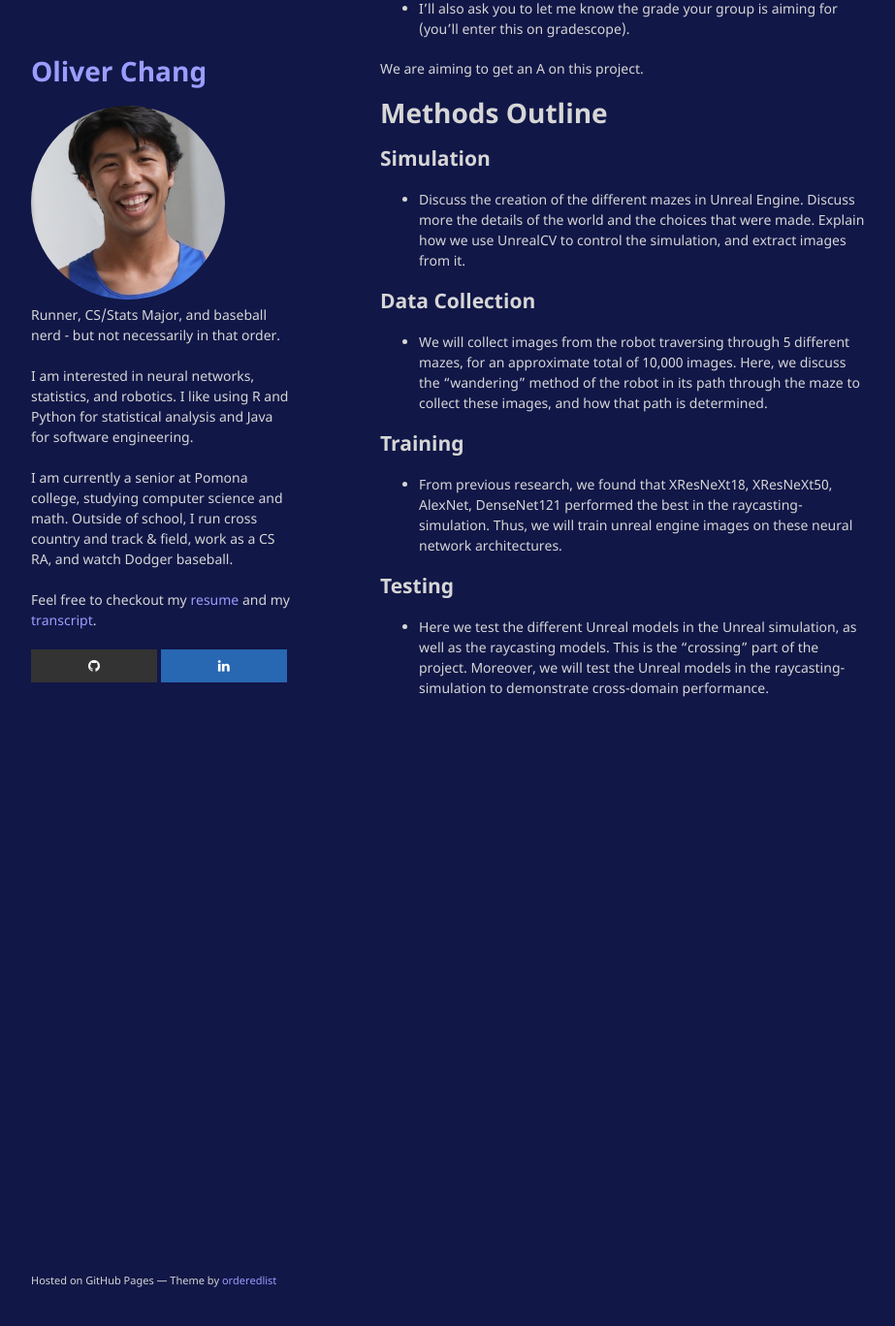
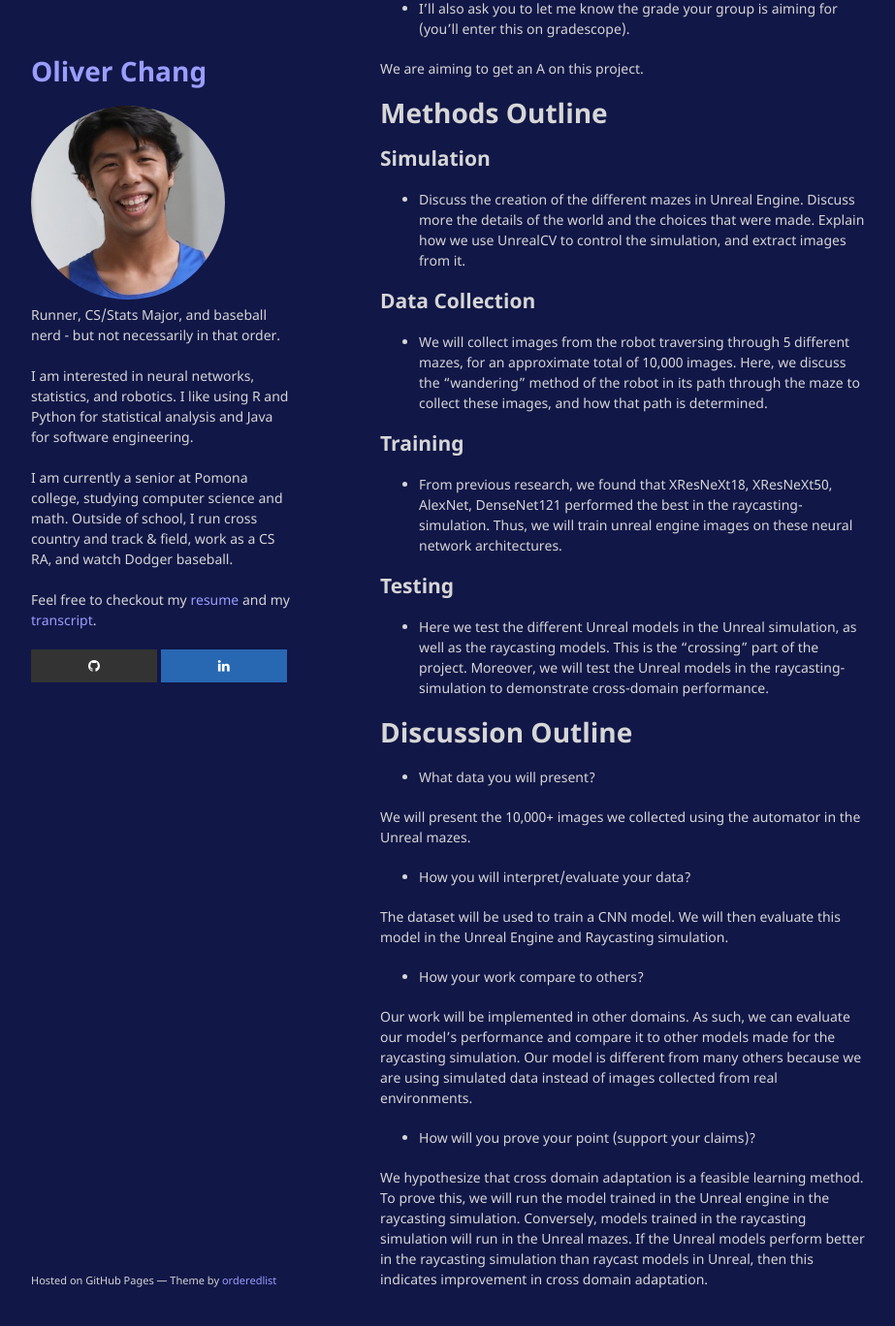
Before and after one commit to oliverc1623/oliverc1623.github.io, a Jekyll site: the page built from cs152/outline.md, in a window 1280 px wide and 1400 px high, scrolled down 4315 px. Shown: the top 1368 px of the window at 97% size, without its empty margins (178-1101 px from the left). Built offline with Jekyll 4.4.1, drawn with Linux system fonts in a browser that asks for light colours; our own code applies the rules of GitHub Pages for plain Markdown files; before the commit the page ends 5105 px from its top, so only the background shows below that.

Commit message:
discussion

```diff
--- a/cs152/outline.md
+++ b/cs152/outline.md
@@ -122,3 +122,21 @@ We are aiming to get an A on this project.
 
 - Here we test the different Unreal models in the Unreal simulation, as well as the raycasting models. This is the “crossing” part of the project.
 Moreover, we will test the Unreal models in the raycasting-simulation to demonstrate cross-domain performance.
+
+# Discussion Outline
+
+- What data you will present?
+
+We will present the 10,000+ images we collected using the automator in the Unreal mazes.
+
+- How you will interpret/evaluate your data?
+
+The dataset will be used to train a CNN model. We will then evaluate this model in the Unreal Engine and Raycasting simulation.
+
+- How your work compare to others?
+
+Our work will be implemented in other domains. As such, we can evaluate our model's performance and compare it to other models made for the raycasting simulation. Our model is different from many others because we are using simulated data instead of images collected from real environments.
+
+- How will you prove your point (support your claims)?
+
+We hypothesize that cross domain adaptation is a feasible learning method. To prove this, we will run the model trained in the Unreal engine in the raycasting simulation. Conversely, models trained in the raycasting simulation will run in the Unreal mazes. If the Unreal models perform better in the raycasting simulation than raycast models in Unreal, then this indicates improvement in cross domain adaptation.
```
